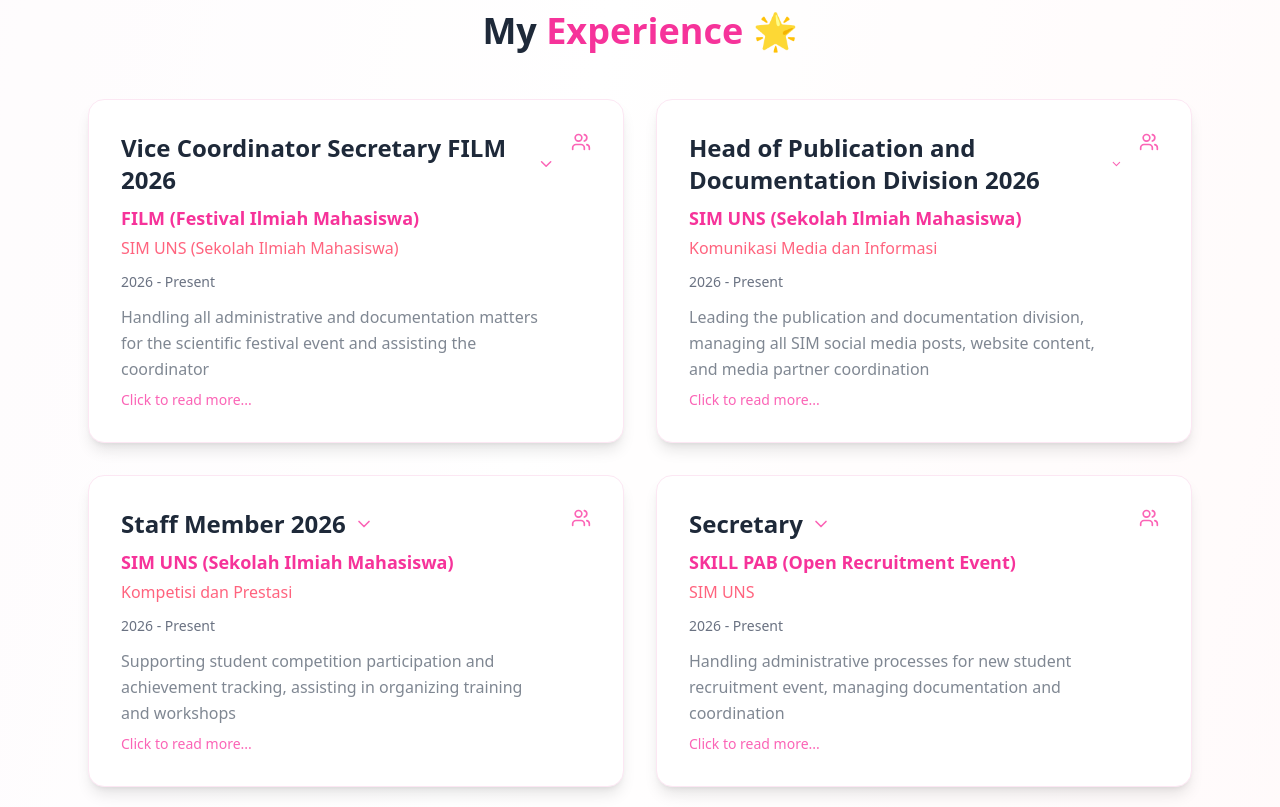
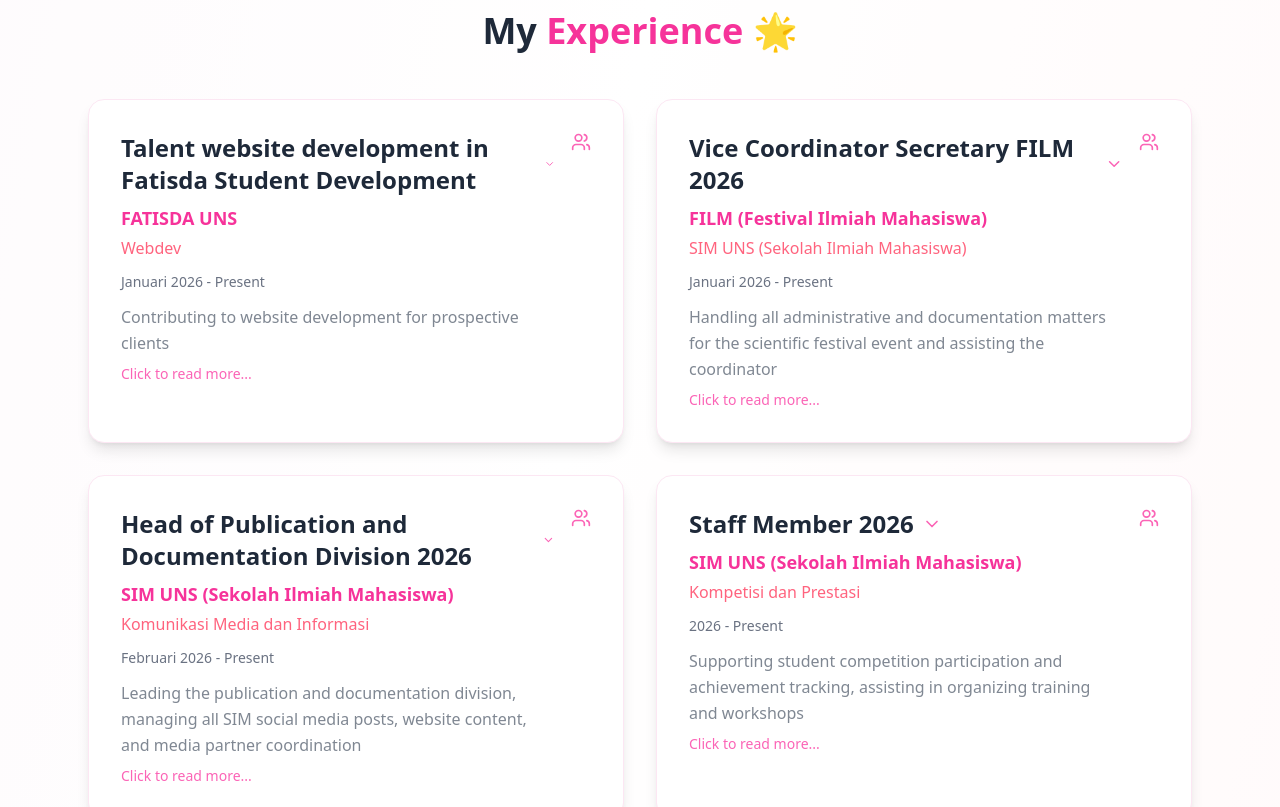
Before and after one commit to AyuSaniatusSholihah/portofolio, a React (Vite) app: page / in a window 1280 px wide. Shown: the part 3200-4007 px from the top of the page. Built offline with nearby package versions, Linux system fonts and the light colour scheme.

Commit message:
add isian tahun esperient

```diff
--- a/src/data/portfolioContent.js
+++ b/src/data/portfolioContent.js
@@ -117,10 +117,18 @@
   ],
   experiences: [
     {
+      role: 'Talent website development in Fatisda Student Development',
+      organization: 'FATISDA UNS',
+      department: 'Webdev',
+      start: 'Januari 2026',
+      end: 'Present',
+      description: 'Contributing to website development for prospective clients',
+    },
+    {
       role: 'Vice Coordinator Secretary FILM 2026',
       organization: 'FILM (Festival Ilmiah Mahasiswa)',
       department: 'SIM UNS (Sekolah Ilmiah Mahasiswa)',
-      start: '2026',
+      start: 'Januari 2026',
       end: 'Present',
       description: 'Handling all administrative and documentation matters for the scientific festival event and assisting the coordinator',
     },
@@ -128,7 +136,7 @@
       role: 'Head of Publication and Documentation Division 2026',
       organization: 'SIM UNS (Sekolah Ilmiah Mahasiswa)',
       department: 'Komunikasi Media dan Informasi',
-      start: '2026',
+      start: 'Februari 2026',
       end: 'Present',
       description: 'Leading the publication and documentation division, managing all SIM social media posts, website content, and media partner coordination',
     },
@@ -144,45 +152,45 @@
       role: 'Secretary',
       organization: 'SKILL PAB (Open Recruitment Event)',
       department: 'SIM UNS',
-      start: '2026',
-      end: 'Present',
+      start: 'Juni 2025',
+      end: 'Oktober 2025',
       description: 'Handling administrative processes for new student recruitment event, managing documentation and coordination',
     },
     {
       role: 'Vice Secretary Division',
       organization: 'AKSI (Agenda Kegiatan Studi Banding)',
       department: 'SIM UNS with FST UNDIP',
-      start: '2026',
-      end: 'Present',
+      start: 'Juli 2025',
+      end: 'September 2025',
       description: 'Assisting in secretariat duties for inter-university study event, coordinating schedules helping to find venues',
     },
     {
       role: 'Head of Secretary Division',
       organization: 'PKS (Pekan Keluarga SIM)',
       department: 'SIM UNS Event',
-      start: '2026',
-      end: 'Present',
+      start: 'Oktober 2025',
+      end: 'Oktober 2025',
       description: 'Leading secretariat operations for major SIM family week event, coordinating documentation and administrative processes',
     },
     {
       role: 'WiFi Infrastructure Supporting Manager',
       organization: 'Pondok Pesantren Mahasiswa Miftahul Khoirot',
-      start: '2024',
+      start: '2025',
       end: 'Present',
       description: 'Managing technical infrastructure and financial records using Google Spreadsheet and web dashboard for systematic tracking',
     },
     {
       role: 'Facilities and Infrastructure Division',
       organization: 'Pondok Pesantren Mahasiswa Miftahul Khoirot',
-      start: '2023',
-      end: '2024',
+      start: '2025',
+      end: 'Present',
       description: 'Oversee facility management and infrastructure development projects and summarize everything in a google spreadsheet.',
     },
     {
       role: 'Student Council Member',
       organization: 'Dewan Ambalan',
       department: 'Scouting Organization (High School)',
-      start: '2021',
+      start: '2022',
       end: '2023',
       description: 'Active in scouting leadership development, organizing community service and character building programs',
     },
```
